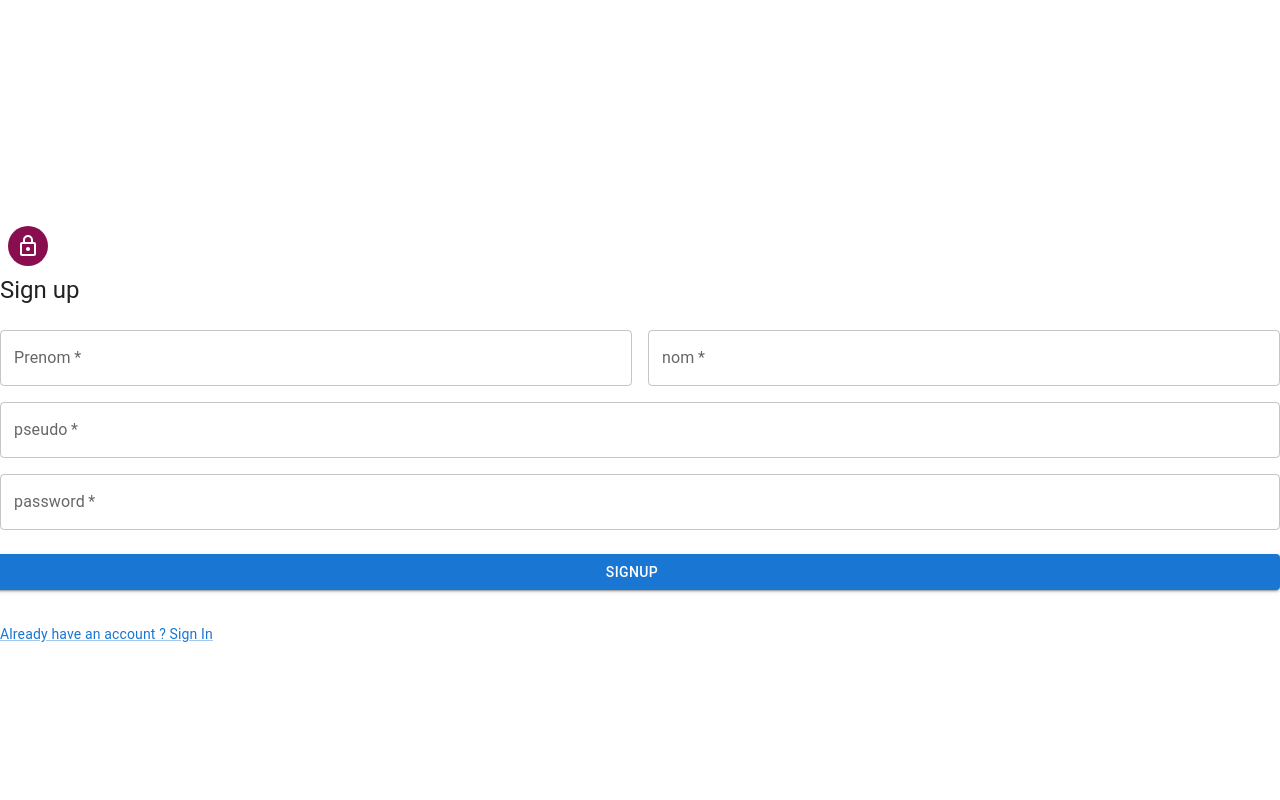
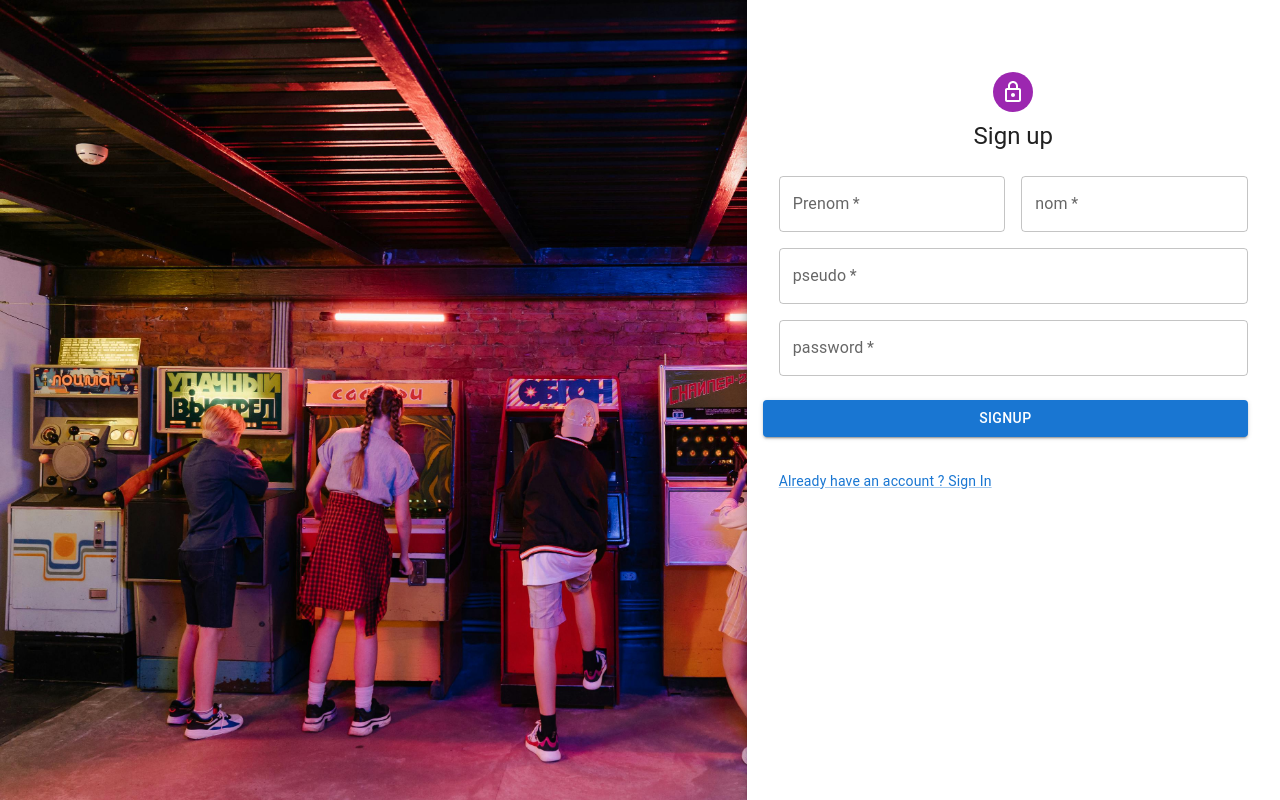
Before and after one commit to DorineH/projetFilsRougeG4_front, a React (Create React App) app: page /signup in a window 1280 px wide. Built offline with nearby package versions, Linux system fonts and the light colour scheme.

Commit message:
Login & Signup pages update

```diff
--- a/src/App.js
+++ b/src/App.js
@@ -9,6 +9,7 @@ import SignupPage from './page/SignupPage';
 import ProfilPage from './page/ProfilPage';
 import { AuthProvider } from './AuthContext';
 import ScorePage from './page/ScorePage';
+import Test from './HomeTest';
 
 function App() {
     return (
@@ -22,6 +23,7 @@ function App() {
                         <Route path='/signup' element={<SignupPage/>} />
                         <Route path='/profil' element={<ProfilPage/>} />
                         <Route path='/score' element={<ScorePage/>} />
+                        <Route path='/test' element={<Test/>} />
                     </Routes>
 
         </ThemeProvider>
--- /dev/null
+++ b/src/HomeTest.js
@@ -0,0 +1,88 @@
+import React, { useState } from 'react';
+import {
+  DesktopOutlined,
+  FileOutlined,
+  PieChartOutlined,
+  ClockCircleOutlined,
+  TeamOutlined,
+  HomeOutlined,
+  WechatOutlined,
+  UserOutlined,
+} from '@ant-design/icons';
+import { Breadcrumb, Layout, Menu, theme } from 'antd';
+const { Header, Content, Footer, Sider } = Layout;
+function getItem(label, key, icon, children) {
+  return {
+    key,
+    icon,
+    children,
+    label,
+  };
+}
+const items = [
+  getItem('Home', '1', <HomeOutlined />),
+  getItem('Games', '2', <DesktopOutlined />),
+  getItem('Score', '3', <PieChartOutlined />),
+  getItem('History', '4', <ClockCircleOutlined />),
+  getItem('Friends', '5', <TeamOutlined />),
+  getItem('Chat', '6', <WechatOutlined />),
+  getItem('Profil', '9', <UserOutlined />),
+];
+const App = () => {
+  const [collapsed, setCollapsed] = useState(false);
+  const {
+    token: { colorBgContainer, borderRadiusLG },
+  } = theme.useToken();
+  return (
+    <Layout
+      style={{
+        minHeight: '100vh',
+      }}
+    >
+      <Sider collapsible collapsed={collapsed} onCollapse={(value) => setCollapsed(value)}>
+        <div className="demo-logo-vertical" />
+        <Menu theme="dark" defaultSelectedKeys={['1']} mode="inline" items={items} />
+      </Sider>
+      <Layout>
+        <Header
+          style={{
+            padding: 0,
+            background: colorBgContainer,
+          }}
+        />
+        <Content
+          style={{
+            margin: '0 16px',
+          }}
+        >
+          <Breadcrumb
+            style={{
+              margin: '16px 0',
+            }}
+          >
+            <Breadcrumb.Item>User</Breadcrumb.Item>
+            <Breadcrumb.Item>Bill</Breadcrumb.Item>
+          </Breadcrumb>
+          <div
+            style={{
+              padding: 24,
+              minHeight: 360,
+              background: colorBgContainer,
+              borderRadius: borderRadiusLG,
+            }}
+          >
+            Bill is a cat.
+          </div>
+        </Content>
+        <Footer
+          style={{
+            textAlign: 'center',
+          }}
+        >
+          Ant Design ©{new Date().getFullYear()} Created by Ant UED
+        </Footer>
+      </Layout>
+    </Layout>
+  );
+};
+export default App;
--- a/src/page/LoginPage.js
+++ b/src/page/LoginPage.js
@@ -1,16 +1,37 @@
-import React, { useState } from "react";
-import { Avatar, Box, Button, Checkbox, FormControl, FormControlLabel, Grid, IconButton, InputAdornment, InputLabel, OutlinedInput, TextField, Typography, useTheme, Paper } from "@mui/material";
-import LockOutlinedIcon from '@mui/icons-material/LockOutlined';
+import React, { useState } from 'react';
+import Avatar from '@mui/material/Avatar';
+import Button from '@mui/material/Button';
+import CssBaseline from '@mui/material/CssBaseline';
+import TextField from '@mui/material/TextField';
+import FormControlLabel from '@mui/material/FormControlLabel';
+import Checkbox from '@mui/material/Checkbox';
+import Link from '@mui/material/Link';
+import Paper from '@mui/material/Paper';
+import Box from '@mui/material/Box';
+import Grid from '@mui/material/Grid';
+import InputAdornment from '@mui/material/InputAdornment';
+import IconButton from '@mui/material/IconButton';
 import Visibility from '@mui/icons-material/Visibility';
 import VisibilityOff from '@mui/icons-material/VisibilityOff';
-import Link from '@mui/material/Link';
-import AccountCircleIcon from '@mui/icons-material/AccountCircle';
+import LockOutlinedIcon from '@mui/icons-material/LockOutlined';
+import Typography from '@mui/material/Typography';
+import { createTheme, ThemeProvider } from '@mui/material/styles';
 import { useAuth } from "../AuthContext";
 import { useNavigate } from "react-router-dom";
 
+import bgImage from '../assets/images/bg.jpg';
 
-function LoginPage () {
-    // const theme = useTheme();
+import FormControl from '@mui/material/FormControl';
+import InputLabel from '@mui/material/InputLabel';
+import OutlinedInput from '@mui/material/OutlinedInput';
+
+
+
+// TODO remove, this demo shouldn't need to reset the theme.
+
+const defaultTheme = createTheme();
+
+export default function SignInSide() {
     const { login } = useAuth();
     const navigate = useNavigate();
     const [pseudo, setUserPseudo] = useState('');
@@ -45,23 +66,25 @@ function LoginPage () {
         event.preventDefault();
     };
 
-    return(
-        // <ImageBackground  className="background">
-        <Grid container alignItems="center" style={{ height: '100vh' }}>
+
+  return (
+    <ThemeProvider theme={defaultTheme}>
+      <Grid container component="main" sx={{ height: '100vh' }}>
+        <CssBaseline />
         <Grid
           item
           xs={false}
           sm={4}
           md={7}
           sx={{
-                    // backgroundImage:
-                    // 'url("projetFilsRougeG4_front/src/assets/images/backgroundLoginPage.avif")',
-                    backgroundColor: 'red',
+            backgroundImage:
+              `url(${bgImage})`,
+            backgroundColor: (t) =>
+              t.palette.mode === 'light' ? t.palette.grey[50] : t.palette.grey[900],
             backgroundSize: 'cover',
             backgroundPosition: 'left',
           }}
         />
-
         <Grid item xs={12} sm={8} md={5} component={Paper} elevation={6} square>
           <Box
             sx={{
@@ -75,7 +98,9 @@ function LoginPage () {
             <Avatar sx={{ m: 1, bgcolor: 'secondary.main' }}>
               <LockOutlinedIcon />
             </Avatar>
-                <Typography component="h1" variant="h5"> Sign in </Typography>
+            <Typography component="h1" variant="h5">
+              Sign in
+            </Typography>
             <Box component="form" noValidate onSubmit={handleSubmit} sx={{ mt: 1 }}>
               <TextField
                 margin="normal"
@@ -88,10 +113,12 @@ function LoginPage () {
                 autoFocus
                 onChange={(e) => setUserPseudo(e.target.value)}
               />
-                <FormControl sx={{ m: 1, width: '25ch' }} variant="outlined">
-                    <InputLabel htmlFor="outlined-adornment-password">Password</InputLabel>
-                        <OutlinedInput
-                            id="outlined-adornment-password"
+              <TextField
+                margin="normal"
+                required
+                fullWidth
+                name="password"
+                label="Password"
                 type={showPassword ? 'text' : 'password'}
                 endAdornment={
                     <InputAdornment position="end">
@@ -105,19 +132,23 @@ function LoginPage () {
                         </IconButton>
                     </InputAdornment>
                 }
-                            label="Password"
+                id="password"
+
                 onChange={(e) => setPassword(e.target.value)}
               />
-                </FormControl>
-                {/* <FormControlLabel
+
+              <FormControlLabel
                 control={<Checkbox value="remember" color="primary" />}
                 label="Remember me"
-                /> */}
-                <Button fullWidth variant="contained" sx={{ mt: 3, mb: 2 }} onClick={handleSubmit}>
+              />
+              <Button
+                type="submit"
+                fullWidth
+                variant="contained"
+                sx={{ mt: 3, mb: 2 }}
+                onClick={handleSubmit}
+              >
                 Sign In
-                </Button>
-                <Button variant="contained" onClick={goToSignupPage}>
-                    Signup
               </Button>
               <Grid container>
                 <Grid item xs>
@@ -131,13 +162,10 @@ function LoginPage () {
                   </Link>
                 </Grid>
               </Grid>
-                {/* <Copyright sx={{ mt: 5 }} /> */}
             </Box>
           </Box>
         </Grid>
       </Grid>
-        // </ImageBackground>
+    </ThemeProvider>
   );
-};
-
-export default LoginPage;
+}
--- a/src/page/SignupPage.js
+++ b/src/page/SignupPage.js
@@ -1,11 +1,27 @@
-import React, { useState } from "react";
-import { Grid, Typography, TextField, Button, Avatar, Box } from "@mui/material";
+import React, { useState } from 'react';
+import Avatar from '@mui/material/Avatar';
+import Button from '@mui/material/Button';
+import CssBaseline from '@mui/material/CssBaseline';
+import TextField from '@mui/material/TextField';
+import Link from '@mui/material/Link';
+import Paper from '@mui/material/Paper';
+import Box from '@mui/material/Box';
+import Grid from '@mui/material/Grid';
+import LockOutlined from '@mui/icons-material/LockOutlined';
+import Typography from '@mui/material/Typography';
+import { createTheme, ThemeProvider } from '@mui/material/styles';
 import { useAuth } from "../AuthContext";
 import { useNavigate } from "react-router-dom";
-import LockOutlined from "@mui/icons-material/LockOutlined";
-import Link from '@mui/material/Link';
+import bgImage from '../assets/images/bg.jpg';
 
-function SignupPage () {
+
+
+
+// TODO remove, this demo shouldn't need to reset the theme.
+
+const defaultTheme = createTheme();
+
+export default function SignInSide() {
     const { signup } = useAuth();
     const navigate = useNavigate();
 
@@ -40,10 +56,36 @@ function SignupPage () {
         }
     }
 
-    return(
-        <Grid container alignItems="center" justifyContent="center" style={{ height: '100vh' }}>
-            <Box sx={{ marginTop: 8, display: 'flexx', flexDirection: 'column', alignItems: 'center' }}>
-                <Avatar sx={{ m: 1, bgcolor: 'secondary.main' }}>
+
+  return (
+    <ThemeProvider theme={defaultTheme}>
+      <Grid container component="main" sx={{ height: '100vh' }}>
+        <CssBaseline />
+        <Grid
+          item
+          xs={false}
+          sm={4}
+          md={7}
+          sx={{
+            backgroundImage:
+              `url(${bgImage})`,
+            backgroundColor: (t) =>
+              t.palette.mode === 'light' ? t.palette.grey[50] : t.palette.grey[900],
+            backgroundSize: 'cover',
+            backgroundPosition: 'left',
+          }}
+        />
+        <Grid item xs={12} sm={8} md={5} component={Paper} elevation={6} square>
+          <Box
+            sx={{
+              my: 8,
+              mx: 4,
+              display: 'flex',
+              flexDirection: 'column',
+              alignItems: 'center',
+            }}
+          >
+            <Avatar sx={{ m: 1, bgcolor: 'secondary.main' }}>
                     <LockOutlined />
                 </Avatar>
                 <Typography component="h1" variant="h5">Sign up</Typography>
@@ -99,11 +141,10 @@ function SignupPage () {
                             </Link>
                         </Grid>
                     </Grid>
-                </Box>
-
             </Box>
+          </Box>
         </Grid>
-    );
-};
-
-export default SignupPage;
+      </Grid>
+    </ThemeProvider>
+  );
+}
```
Also changed, not shown: src/assets/images/bg.jpg (added). Lines whose indentation alone changed are shown as unchanged.
